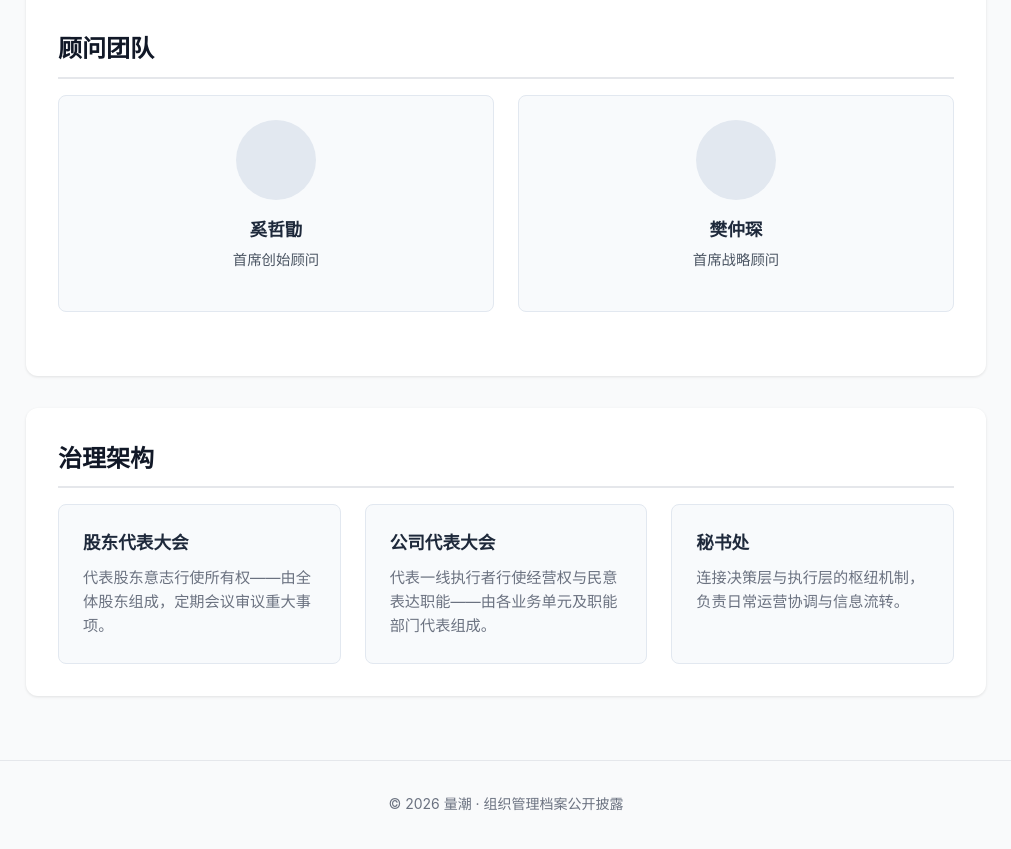
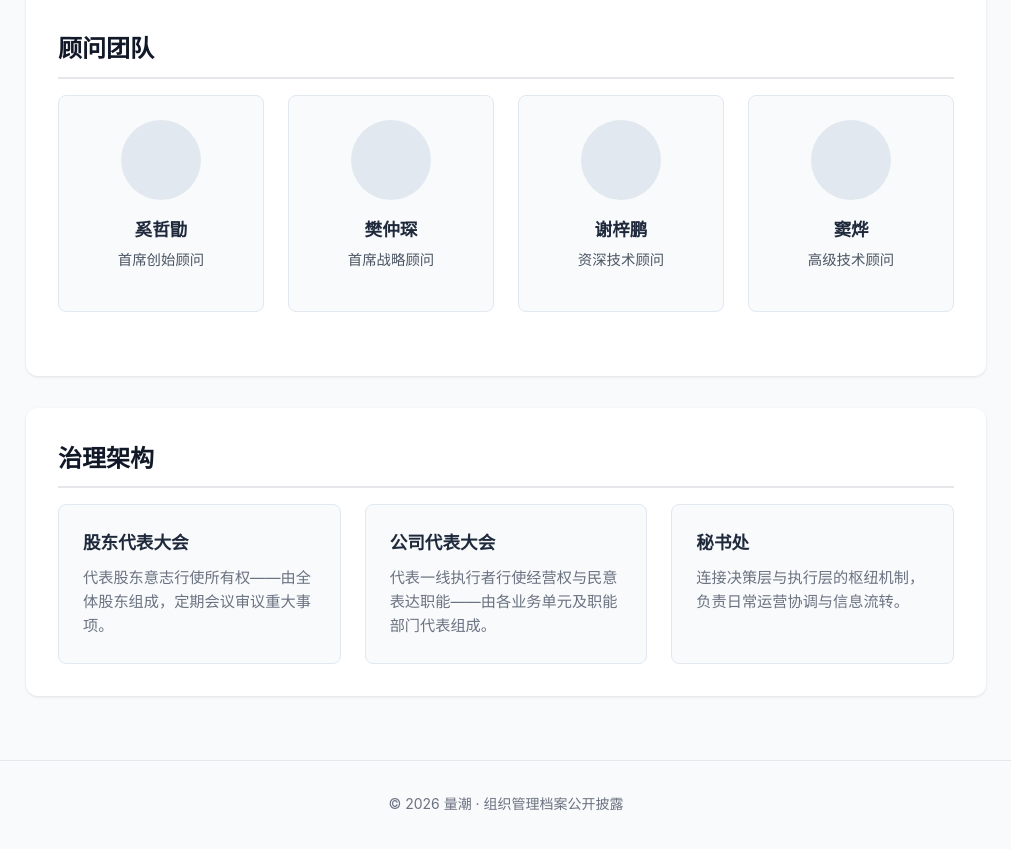
Before and after one commit to quanttide/qtorg, a React (Vite) app in the folder src/site/: page /qttech in a window 1280 px wide. Shown: the part 3049-3898 px from the top of the page, without its empty margins (134-1145 px from the left). Built offline with nearby package versions, Linux system fonts and the light colour scheme.

Commit message:
docs: 公司页面顾问团队新增谢梓鹏（资深技术顾问）、窦烨（高级技术顾问）

```diff
--- a/src/site/package.json
+++ b/src/site/package.json
@@ -1,6 +1,6 @@
 {
   "name": "qtorg-site",
-  "version": "0.1.2",
+  "version": "0.1.3",
   "private": true,
   "type": "module",
   "scripts": {
--- a/src/site/src/pages/qttech/index.tsx
+++ b/src/site/src/pages/qttech/index.tsx
@@ -142,6 +142,16 @@ export default function Qttech() {
             <h4>樊仲琛</h4>
             <p className="team-title">首席战略顾问</p>
           </div>
+          <div className="team-card">
+            <div className="team-photo-placeholder"></div>
+            <h4>谢梓鹏</h4>
+            <p className="team-title">资深技术顾问</p>
+          </div>
+          <div className="team-card">
+            <div className="team-photo-placeholder"></div>
+            <h4>窦烨</h4>
+            <p className="team-title">高级技术顾问</p>
+          </div>
         </div>
       </section>
 
```
Also changed, not shown: 1 other file (tests, documents, lock files or other folders).
